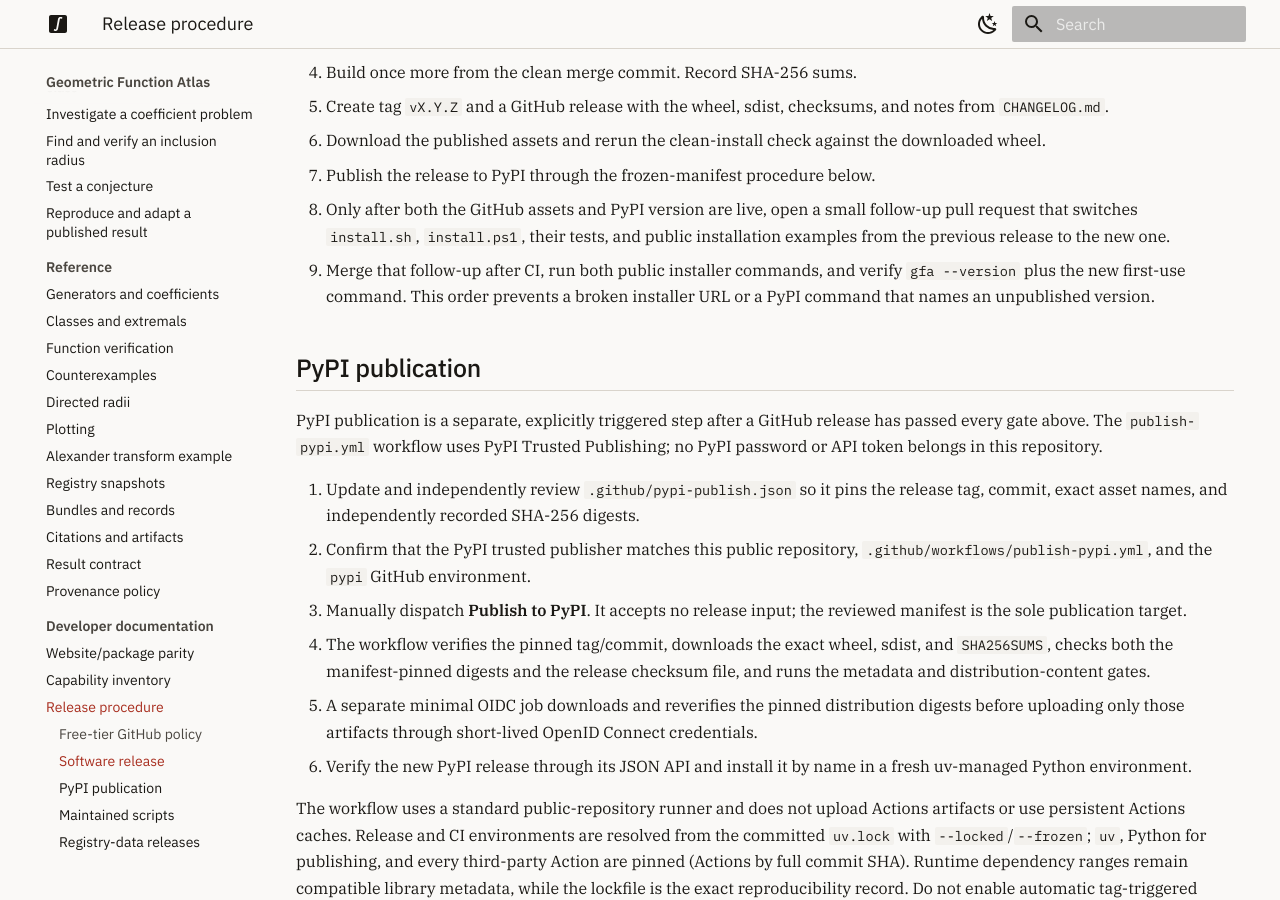
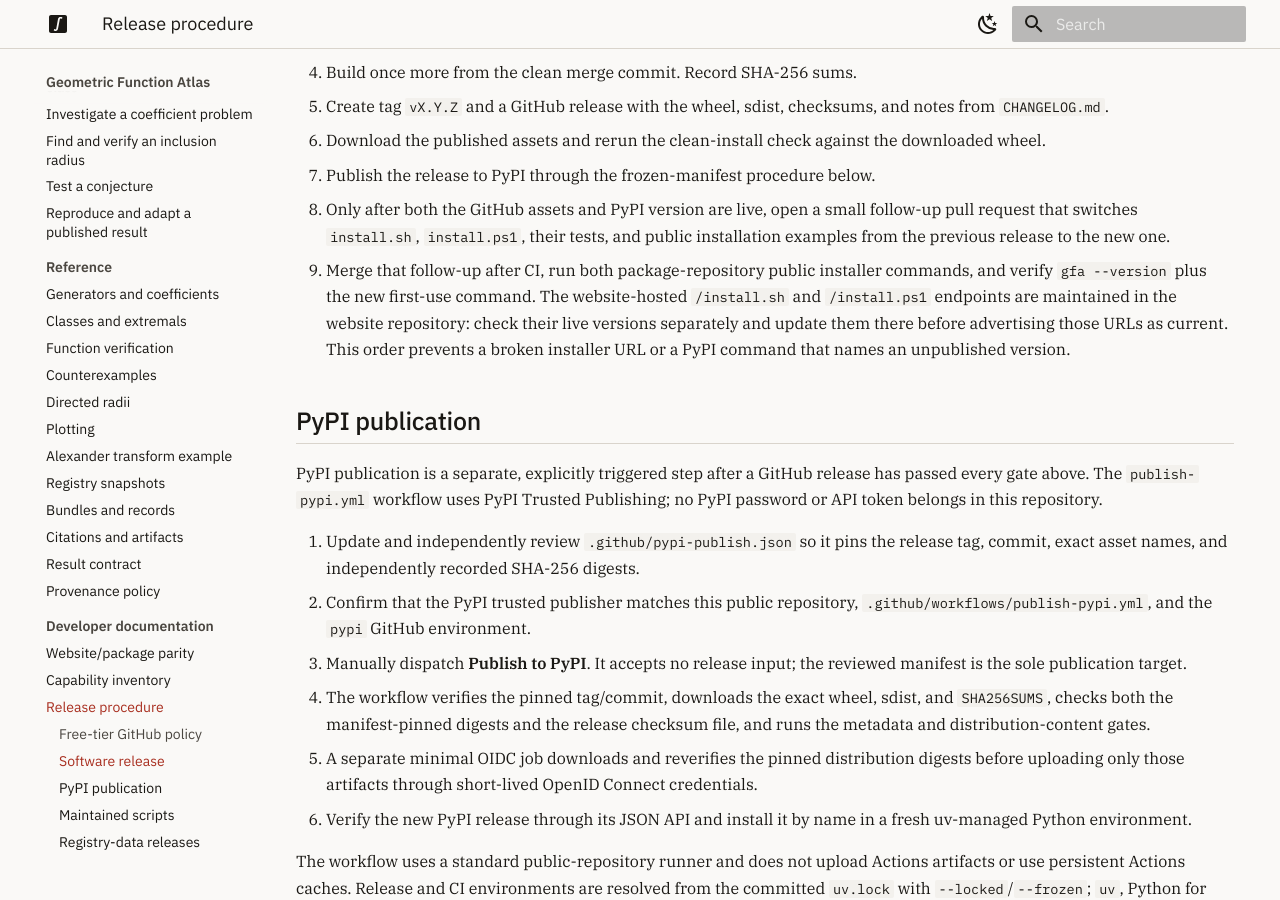
Before and after one commit to Prasanna28Devadiga/geometric-function-atlas, an MkDocs documentation site: the page built from docs/RELEASING.md, in a window 1280 px wide and 900 px high, scrolled down 1102 px. Built offline with MkDocs 1.6.1 and Material for MkDocs 9.7.7, drawn with Linux system fonts in a browser that asks for light colours.

Commit message:
docs: switch public package installers to v0.5.0

```diff
--- a/docs/RELEASING.md
+++ b/docs/RELEASING.md
@@ -56,8 +56,11 @@ explicit approval from the repository owner.
 11. Only after both the GitHub assets and PyPI version are live, open a small
    follow-up pull request that switches `install.sh`, `install.ps1`, their tests,
    and public installation examples from the previous release to the new one.
-12. Merge that follow-up after CI, run both public installer commands, and verify
-   `gfa --version` plus the new first-use command. This order prevents a broken
+12. Merge that follow-up after CI, run both package-repository public installer
+   commands, and verify `gfa --version` plus the new first-use command. The
+   website-hosted `/install.sh` and `/install.ps1` endpoints are maintained in
+   the website repository: check their live versions separately and update them
+   there before advertising those URLs as current. This order prevents a broken
    installer URL or a PyPI command that names an unpublished version.
 
 ## PyPI publication
```
Also changed, not shown: CHANGELOG.md (+4 -0 lines), README.md (+7 -5 lines), docs/getting-started.md (+2 -2 lines), 5 other files.
